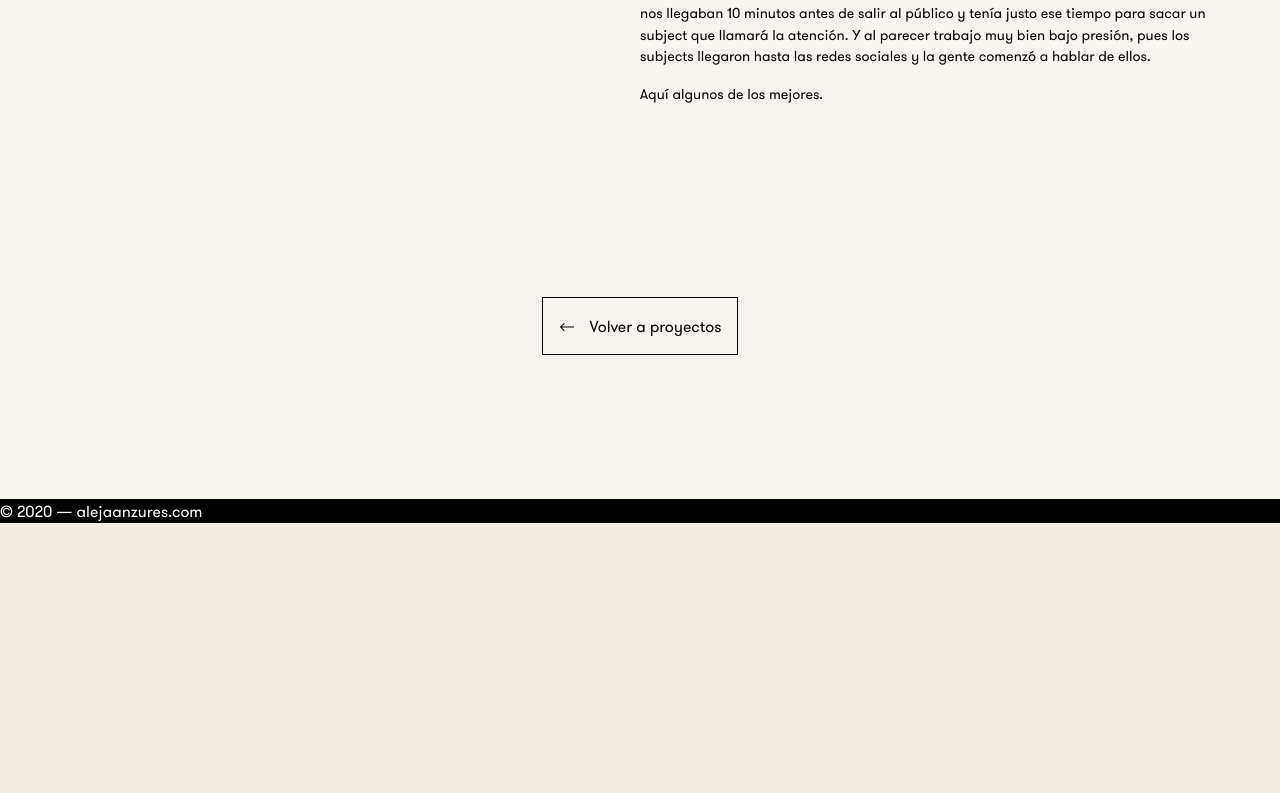
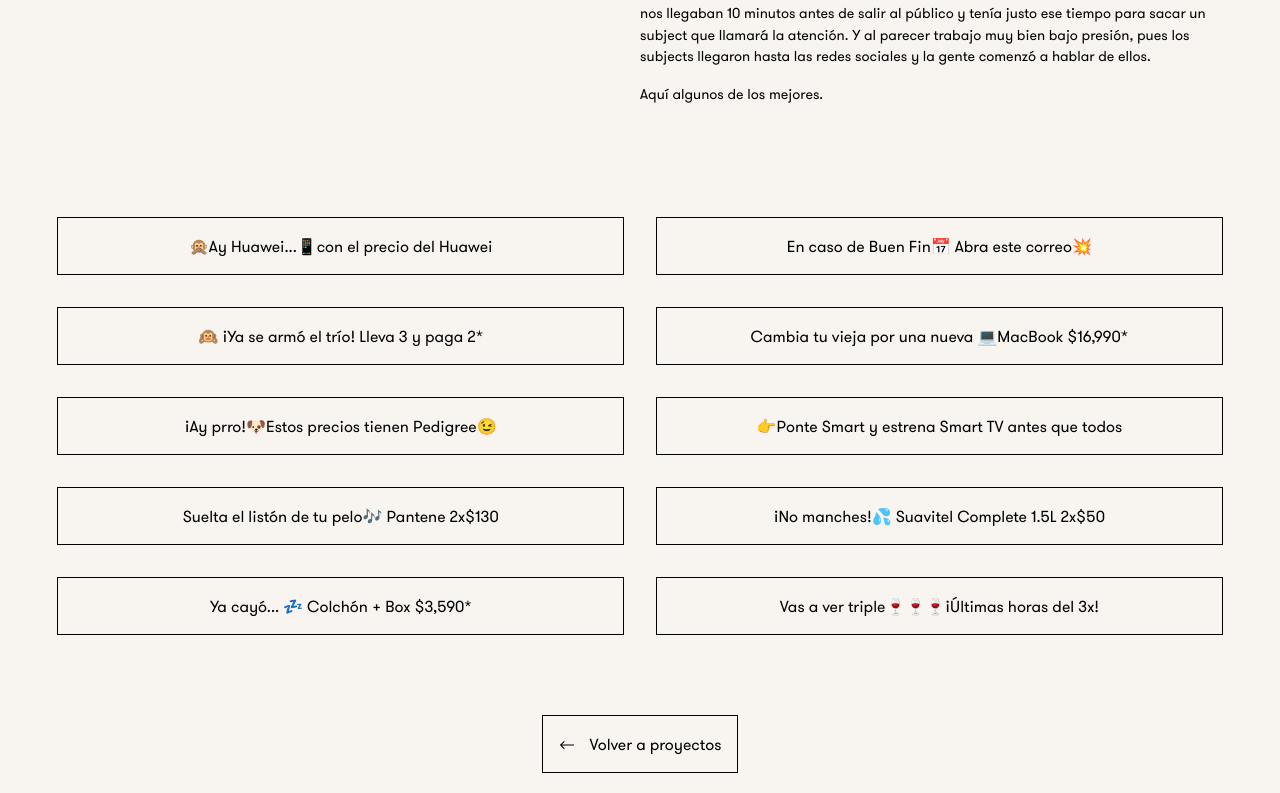
Before and after one commit to danpliego/alejaanzures2, a Gatsby site: page /walmart in a window 1280 px wide. Shown: the part 281-1074 px from the top of the page. Before the commit the page ends 804 px from the top, so only its background shows below. Built offline with nearby package versions, Linux system fonts and the light colour scheme; Gatsby itself is replaced by a stand-in of ours.

Commit message:
add walmart

```diff
--- a/src/components/menu.js
+++ b/src/components/menu.js
@@ -16,7 +16,7 @@
       <MenuItem to="#about" className="hide-mobile">
         Acerca de mi
       </MenuItem>
-      <MenuItem as="a" href="mailto:danielpliego@gmail.com">
+      <MenuItem as="a" href="mailto:alejaanzures@gmail.com">
         Contacto
       </MenuItem>
     </MenuRight>
--- a/src/components/projectLayout.tsx
+++ b/src/components/projectLayout.tsx
@@ -74,6 +74,18 @@
     margin-bottom: 0;
     margin-top: 0.5rem;
   }
+
+  .card {
+    border: 1px solid #000;
+    padding: 1rem;
+    display: flex;
+    align-items: center;
+    justify-content: center;
+
+    p {
+      margin: 0;
+    }
+  }
 `;
 
 const ProjectFooter = styled.div`
--- a/src/pages/walmart.js
+++ b/src/pages/walmart.js
@@ -33,8 +33,77 @@
         </>
       }
     >
-      <Comp.Row padded>
-        <ProjectColumn padded>{/* <img src={Yam1} /> */}</ProjectColumn>
+      <Comp.Row padded mobile>
+        <ProjectColumn padded>
+          <div className="card">
+            <p className="reset-m">🙊Ay Huawei...📱con el precio del Huawei</p>
+          </div>
+        </ProjectColumn>
+        <ProjectColumn padded>
+          <div className="card">
+            <p className="reset-m">En caso de Buen Fin📅 Abra este correo💥</p>
+          </div>
+        </ProjectColumn>
+      </Comp.Row>
+      <Comp.Row padded mobile>
+        <ProjectColumn padded>
+          <div className="card">
+            <p className="reset-m">🙉 ¡Ya se armó el trío! Lleva 3 y paga 2*</p>
+          </div>
+        </ProjectColumn>
+        <ProjectColumn padded>
+          <div className="card">
+            <p className="reset-m">
+              Cambia tu vieja por una nueva 💻MacBook $16,990*
+            </p>
+          </div>
+        </ProjectColumn>
+      </Comp.Row>
+      <Comp.Row padded mobile>
+        <ProjectColumn padded>
+          <div className="card">
+            <p className="reset-m">
+              ¡Ay prro!🐶Estos precios tienen Pedigree😉
+            </p>
+          </div>
+        </ProjectColumn>
+        <ProjectColumn padded>
+          <div className="card">
+            <p className="reset-m">
+              👉Ponte Smart y estrena Smart TV antes que todos
+            </p>
+          </div>
+        </ProjectColumn>
+      </Comp.Row>
+      <Comp.Row padded mobile>
+        <ProjectColumn padded>
+          <div className="card">
+            <p className="reset-m">
+              Suelta el listón de tu pelo🎶 Pantene 2x$130
+            </p>
+          </div>
+        </ProjectColumn>
+        <ProjectColumn padded>
+          <div className="card">
+            <p className="reset-m">
+              ¡No manches!💦 Suavitel Complete 1.5L 2x$50
+            </p>
+          </div>
+        </ProjectColumn>
+      </Comp.Row>
+      <Comp.Row padded mobile>
+        <ProjectColumn padded>
+          <div className="card">
+            <p className="reset-m">Ya cayó... 💤 Colchón + Box $3,590*</p>
+          </div>
+        </ProjectColumn>
+        <ProjectColumn padded>
+          <div className="card">
+            <p className="reset-m">
+              Vas a ver triple🍷🍷🍷¡Últimas horas del 3x!
+            </p>
+          </div>
+        </ProjectColumn>
       </Comp.Row>
     </ProjectLayout>
   </Layout>
```
Also changed, not shown: src/images/thumbnails/sams-pitch.jpg, src/images/thumbnails/walmart.jpg.
